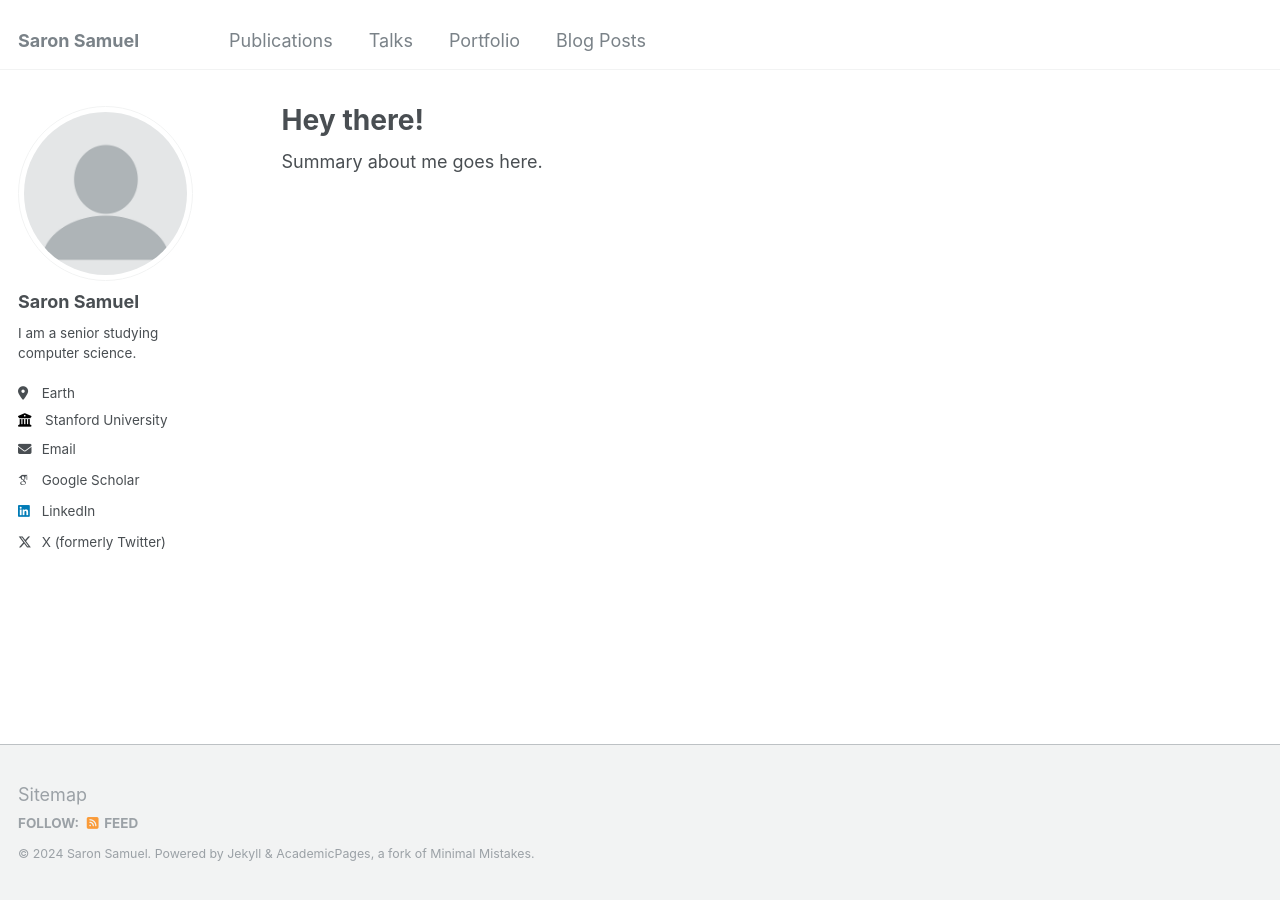
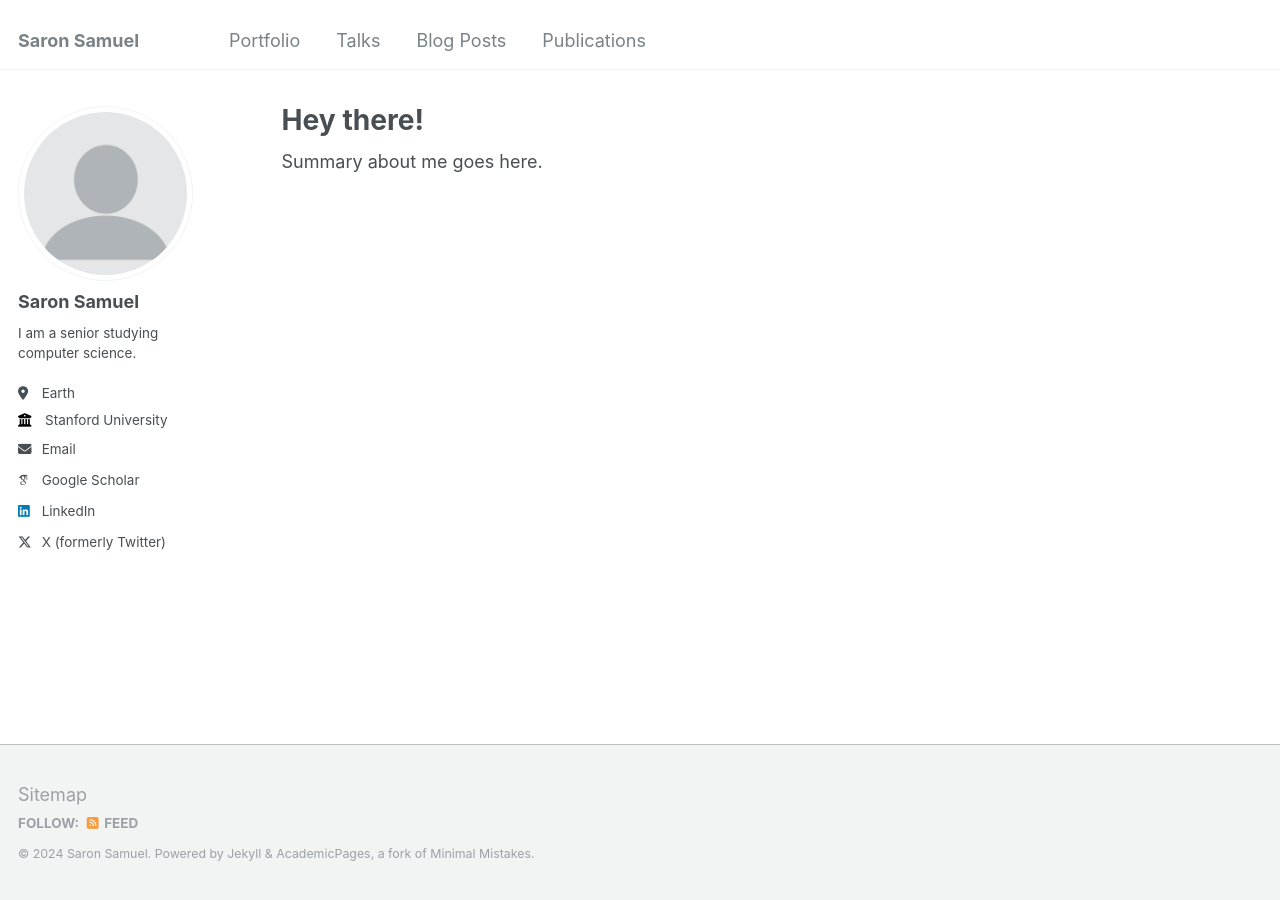
Before and after one commit to saronsamuel/saronsamuel.github.io, a Jekyll site: the page built from _pages/about.md, in a window 1280 px wide. Built offline with Jekyll 4.4.1, drawn with Linux system fonts in a browser that asks for light colours; some web fonts are replaced.

Commit message:
updating info

```diff
--- a/_data/navigation.yml
+++ b/_data/navigation.yml
@@ -5,14 +5,15 @@
 # prevent it from being included in the site.
 
 main:
-  - title: "Publications"
-    url: /publications/
+
+  - title: "Portfolio"
+    url: /portfolio/
 
   - title: "Talks"
     url: /talks/
 
-  - title: "Portfolio"
-    url: /portfolio/
-
   - title: "Blog Posts"
     url: /year-archive/
+
+  - title: "Publications"
+    url: /publications/
```
